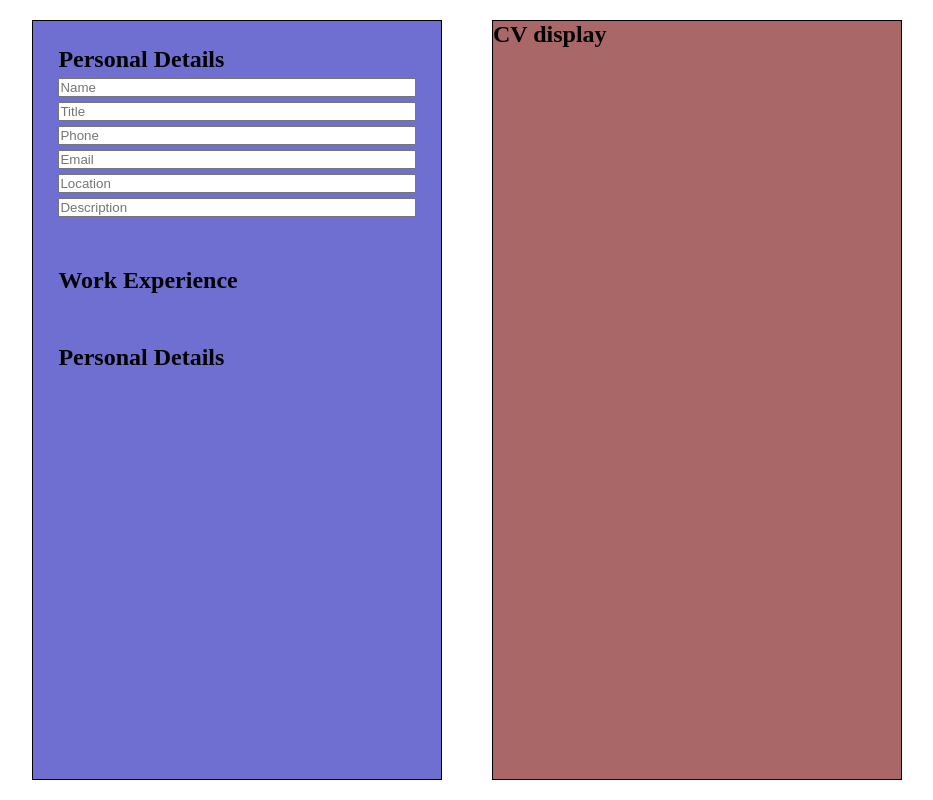
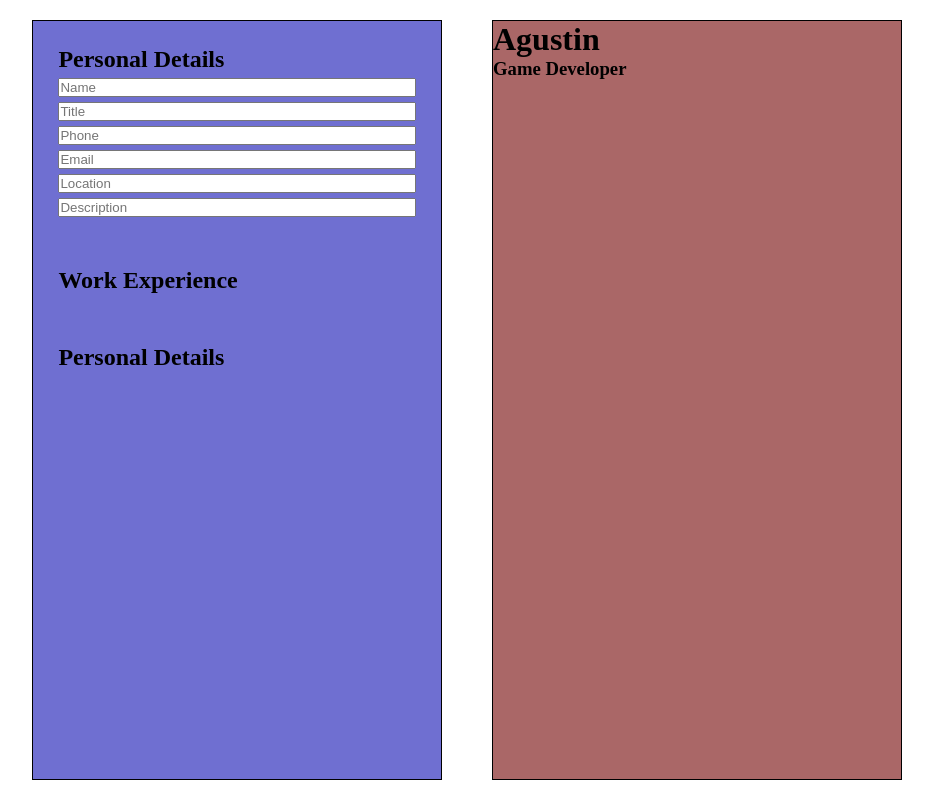
Before and after one commit to AgustinItuarte/CV-Application, a React (Create React App) app: page / in a window 1280 px wide. Shown: the whole page, without its empty margins (173-1106 px from the left). Built offline with nearby package versions, Linux system fonts and the light colour scheme; the HTML template or start-up script is replaced by a standard one.

Commit message:
Added functionality that changes the info in the Display

```diff
--- a/src/App.js
+++ b/src/App.js
@@ -7,17 +7,42 @@ class App extends Component {
     super()
 
     this.state = {
+      inputValue: '123',
 
+      dataArray: [
+        {name: 'Agustin', title: 'Game Developer'}
+      ]
     }
 
+    this.showDisplay = this.showDisplay.bind(this);
+  }
+
+  showDisplay(evt) {
+
+    let dataArray = this.state.dataArray
+
+    console.log(evt.target.value)
+
+
+    const newArray = dataArray.map(data => {
+      if (evt.target.id === 'nameInput') {
+        return {...data, name:evt.target.value}
+      } if (evt.target.id === 'titleInput') {
+        return {...data, title:evt.target.value}
+      } else {
+        return data
+      }
+    })
+
+    this.setState({ dataArray: newArray });
   }
 
   render() {
 
     return(
       <div className="App">
-          <Info></Info>
-          <Display></Display>
+          <Info showDisplay={this.showDisplay}></Info>
+          <Display text={this.state.dataArray}></Display>
       </div>
     );
 
--- a/src/components/Cvdisplay.js
+++ b/src/components/Cvdisplay.js
@@ -12,11 +12,21 @@ class Display extends Component {
     }
 
     render(){
-        return (
-            <div className="cv-display">
-                <h2>CV display</h2>
-            </div>
+        let dataArray = this.props.text;
+        // return(
+        //     <div className="cv-display">
+        //         <h1 id="name">{dataArray[0].name}</h1>
+        //     </div>
+        // )
+        return dataArray.map((data) => {
+            return(
+                <div className="cv-display">
+                    <h1 id="name">{data.name}</h1>
+                    <h3 id="title">{data.title}</h3>
+                </div>
+            )
 
+        }
 
         );
     }
--- a/src/components/Info.js
+++ b/src/components/Info.js
@@ -16,8 +16,8 @@ class Info extends Component {
             <div className="info">
                 <div className="personal-data">
                     <h2>Personal Details</h2>
-                    <input placeholder="Name"></input>
-                    <input placeholder="Title"></input>
+                    <input id="nameInput" placeholder="Name" onChange={this.props.showDisplay}></input>
+                    <input id="titleInput" placeholder="Title" onChange={this.props.showDisplay}></input>
                     <input placeholder="Phone"></input>
                     <input placeholder="Email"></input>
                     <input placeholder="Location"></input>
```
